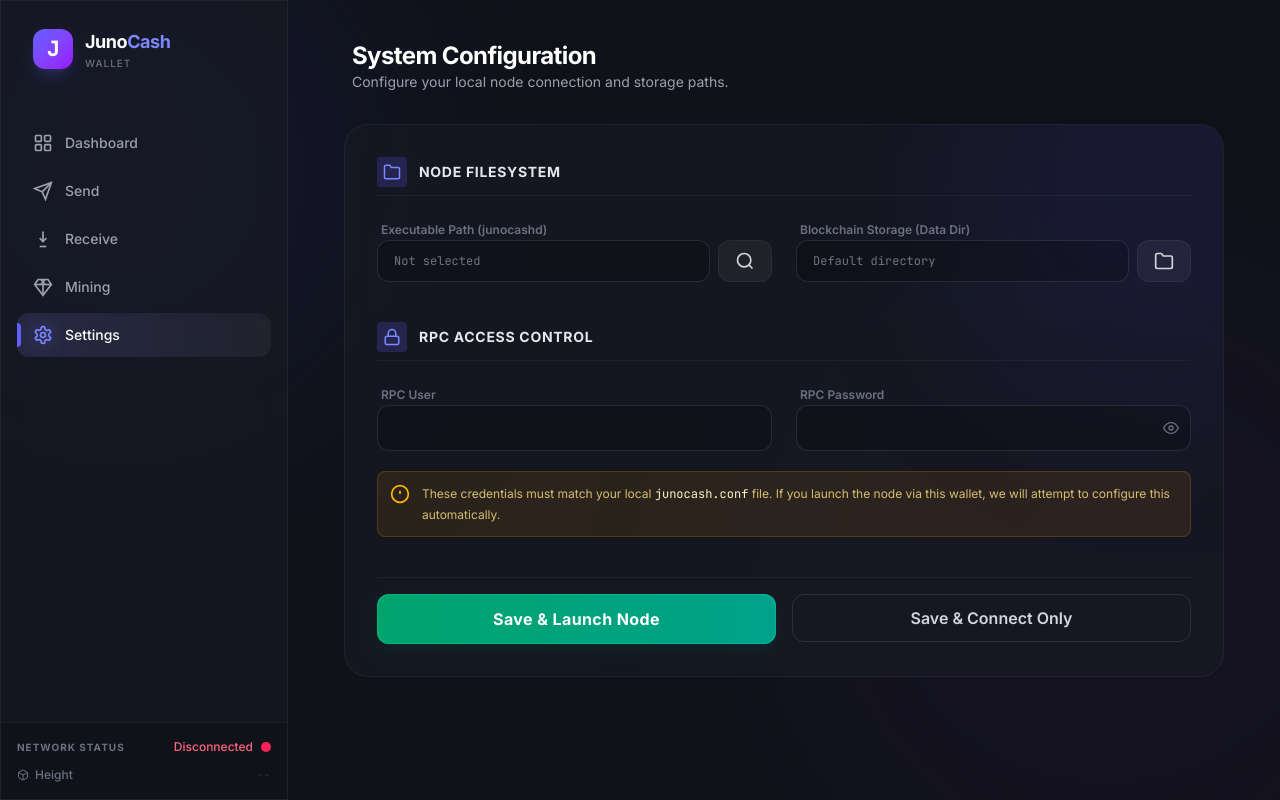
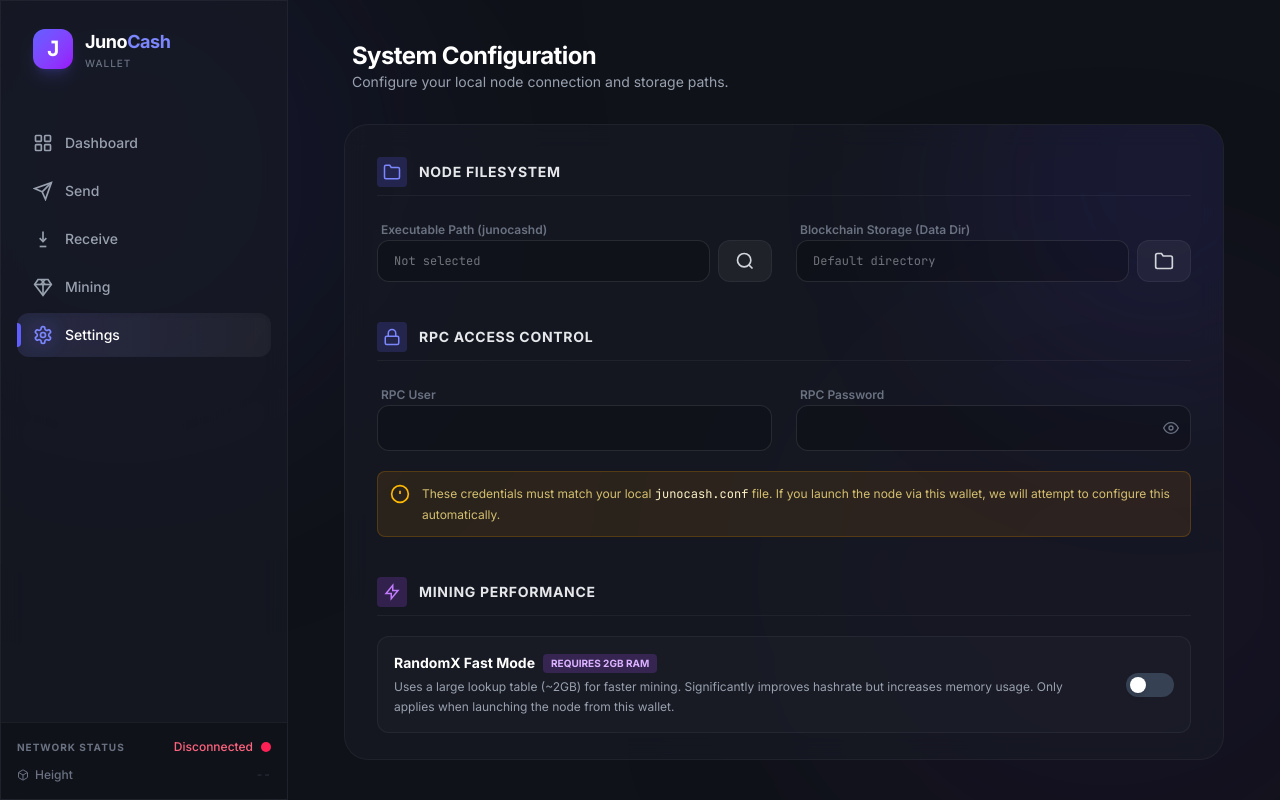
Before and after one commit to fvckgrimm/junocash-wallet, a Vue app: page /settings in a window 1280 px wide. Built offline with nearby package versions, Linux system fonts and the light colour scheme.

Commit message:
feat: launch node with randomxfastmode flag

```diff
--- a/src/stores/nodeStore.ts
+++ b/src/stores/nodeStore.ts
@@ -7,31 +7,35 @@ export const useNodeStore = defineStore('node', {
     dataDir: localStorage.getItem('dataDir') || '',
     rpcUser: localStorage.getItem('rpcUser') || '',
     rpcPass: localStorage.getItem('rpcPass') || '',
-    rpcPort: 18232, // Default port
+    randomxFastMode: localStorage.getItem('randomxFastMode') === 'true',
+    rpcPort: 18232,
     isConnected: false
   }),
+
   actions: {
-    // Kept async to match existing component calls, but logic is sync
     async loadSettings() {
       // Refresh state from storage (useful if modified elsewhere)
       this.binPath = localStorage.getItem('binPath') || '';
       this.dataDir = localStorage.getItem('dataDir') || '';
       this.rpcUser = localStorage.getItem('rpcUser') || '';
       this.rpcPass = localStorage.getItem('rpcPass') || '';
+      this.randomxFastMode = localStorage.getItem('randomxFastMode') === 'true'; // <--- NEW
     },
 
-    async saveSettings(bin: string, data: string, user: string, pass: string) {
+    async saveSettings(bin: string, data: string, user: string, pass: string, randomxFastMode: boolean) {
       // 1. Update Pinia State
       this.binPath = bin;
       this.dataDir = data;
       this.rpcUser = user;
       this.rpcPass = pass;
+      this.randomxFastMode = randomxFastMode;
 
       // 2. Save to LocalStorage
       localStorage.setItem('binPath', bin);
       localStorage.setItem('dataDir', data);
       localStorage.setItem('rpcUser', user);
       localStorage.setItem('rpcPass', pass);
+      localStorage.setItem('randomxFastMode', randomxFastMode.toString())
     }
   }
 });
--- a/src/views/Settings.vue
+++ b/src/views/Settings.vue
@@ -121,7 +121,41 @@
           </div>
         </div>
 
-        <!-- SECTION 3: ACTIONS -->
+        <!-- SECTION 3: PERFORMANCE OPTIONS -->
+        <div class="space-y-5">
+           <div class="flex items-center gap-3 border-b border-white/5 pb-2">
+            <div class="p-1.5 bg-purple-500/20 rounded text-purple-400">
+              <svg width="18" height="18" viewBox="0 0 24 24" fill="none" stroke="currentColor" stroke-width="2"><path d="M13 10V3L4 14h7v7l9-11h-7z"/></svg>
+            </div>
+            <h2 class="text-sm font-bold text-gray-200 uppercase tracking-wider">Mining Performance</h2>
+          </div>
+
+          <div class="flex items-center justify-between p-4 bg-white/[0.02] rounded-xl border border-white/5">
+            <div class="flex-1">
+              <div class="flex items-center gap-2 mb-1">
+                <h3 class="text-sm font-bold text-white">RandomX Fast Mode</h3>
+                <span class="px-2 py-0.5 text-[10px] font-bold uppercase bg-purple-500/20 text-purple-300 rounded">Requires 2GB RAM</span>
+              </div>
+              <p class="text-xs text-gray-400 leading-relaxed max-w-2xl">
+                Uses a large lookup table (~2GB) for faster mining. Significantly improves hashrate but increases memory usage. Only applies when launching the node from this wallet.
+              </p>
+            </div>
+
+            <!-- Toggle Switch -->
+            <button
+              @click="randomxFastMode = !randomxFastMode"
+              class="ml-4 w-12 h-6 rounded-full p-1 transition-colors duration-300 ease-in-out relative flex-shrink-0"
+              :class="randomxFastMode ? 'bg-purple-600' : 'bg-gray-700'"
+            >
+              <div
+                class="w-4 h-4 bg-white rounded-full shadow-md transform transition-transform duration-300"
+                :class="randomxFastMode ? 'translate-x-6' : 'translate-x-0'"
+              ></div>
+            </button>
+          </div>
+        </div>
+
+        <!-- SECTION 4: ACTIONS -->
         <div class="pt-4 border-t border-white/5 space-y-4">
 
           <div class="flex flex-col sm:flex-row gap-4">
@@ -184,6 +218,7 @@ const binPath = ref('');
 const dataDir = ref('');
 const rpcUser = ref('');
 const rpcPass = ref('');
+const randomxFastMode = ref(false); // <--- NEW
 const showPass = ref(false);
 
 // UI State
@@ -200,6 +235,7 @@ onMounted(async () => {
   dataDir.value = node.dataDir;
   rpcUser.value = node.rpcUser;
   rpcPass.value = node.rpcPass;
+  randomxFastMode.value = node.randomxFastMode; // <--- NEW
 });
 
 // Actions
@@ -218,7 +254,8 @@ async function saveToStore() {
     binPath.value,
     dataDir.value,
     rpcUser.value,
-    rpcPass.value
+    rpcPass.value,
+    randomxFastMode.value // <--- NEW
   );
 }
 
@@ -245,10 +282,11 @@ async function launchNode() {
       dataDir: dataDir.value,
       rpcPort: node.rpcPort,
       rpcUser: node.rpcUser,
-      rpcPass: node.rpcPass
+      rpcPass: node.rpcPass,
+      randomxFastMode: randomxFastMode.value // <--- NEW
     });
 
-    setStatus('success', "Node launch command sent successfully. Establishing connection...");
+    setStatus('success', `Node launch command sent${randomxFastMode.value ? ' with RandomX Fast Mode' : ''}. Establishing connection...`);
 
     // Attempt to verify connection shortly after
     setTimeout(() => {
@@ -278,3 +316,15 @@ async function connectOnly() {
   }
 }
 </script>
+
+<style scoped>
+.fade-enter-active,
+.fade-leave-active {
+  transition: opacity 0.3s ease;
+}
+
+.fade-enter-from,
+.fade-leave-to {
+  opacity: 0;
+}
+</style>
```
Also changed, not shown: 1 other file (tests, documents, lock files or other folders).
